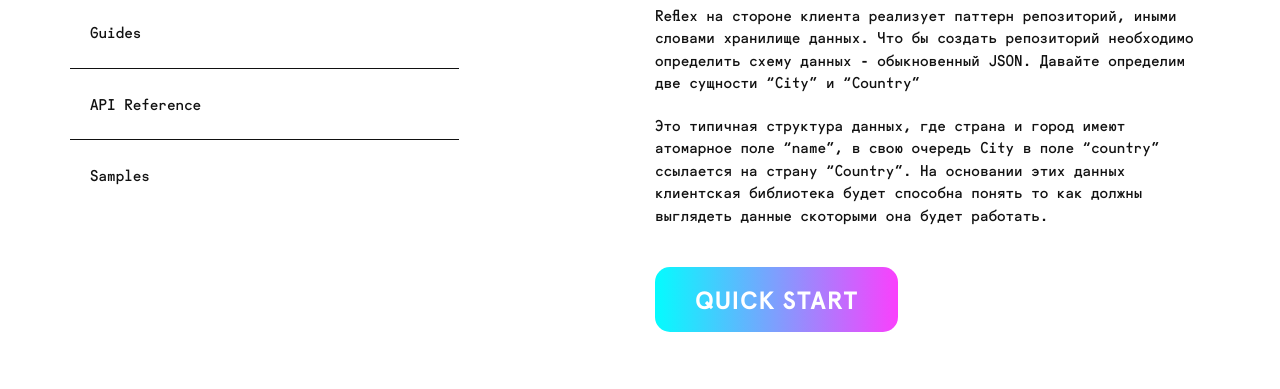
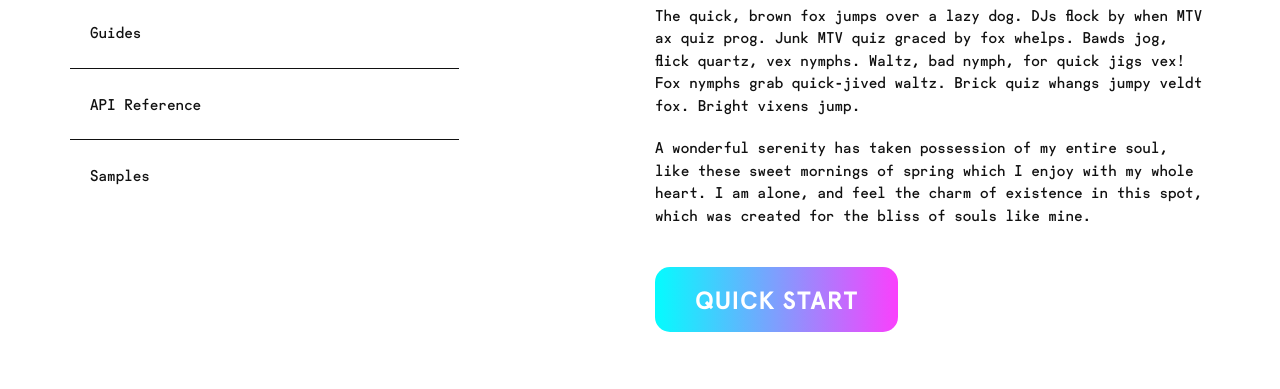
Before and after one commit to rflxio/beta, a plain HTML site: page docs.html in a window 1280 px wide. Shown: the part 411-800 px from the top of the page. Drawn offline with Linux system fonts and the light colour scheme.

```diff
--- a/docs.html
+++ b/docs.html
@@ -75,8 +75,8 @@
                             <!-- Main heading -->
                             <h3 class="text-uppercase margin-top30">EASY TIGER</h3>
                             <!-- main text -->
-                            <p class="text-extra-large margin-top20 font-hind">Reflex на стороне клиента реализует паттерн репозиторий, иными словами хранилище данных. Что бы создать репозиторий необходимо определить схему данных - обыкновенный JSON. Давайте определим две сущности “City” и “Country”</p>
-                            <p class="text-extra-large margin-top20 font-hind">Это типичная структура данных, где страна и город имеют атомарное поле “name”, в свою очередь City в поле “country” ссылается на страну “Country”. На основании этих данных клиентская библиотека будет способна понять то как должны выглядеть данные скоторыми она будет работать.</p>
+                            <p class="text-extra-large margin-top20 font-hind">The quick, brown fox jumps over a lazy dog. DJs flock by when MTV ax quiz prog. Junk MTV quiz graced by fox whelps. Bawds jog, flick quartz, vex nymphs. Waltz, bad nymph, for quick jigs vex! Fox nymphs grab quick-jived waltz. Brick quiz whangs jumpy veldt fox. Bright vixens jump.</p>
+                            <p class="text-extra-large margin-top20 font-hind">A wonderful serenity has taken possession of my entire soul, like these sweet mornings of spring which I enjoy with my whole heart. I am alone, and feel the charm of existence in this spot, which was created for the bliss of souls like mine.</p>
                             <div class="text-center2 my-button-box2">
                               <a class="bttn bttn-large bttn75 margin-top30 bttn-scale my-button">QUICK START</a>
                             </div>
@@ -132,7 +132,6 @@
                                 </div>
                             </div>
                         </div>
-
                         <div class="col-md-4 col-sm-8 foo">
                             <div class="panel-group">
                                 <!-- Accordion panel 1 -->
```
Also changed, not shown: blog.html (+1 -1 lines).
